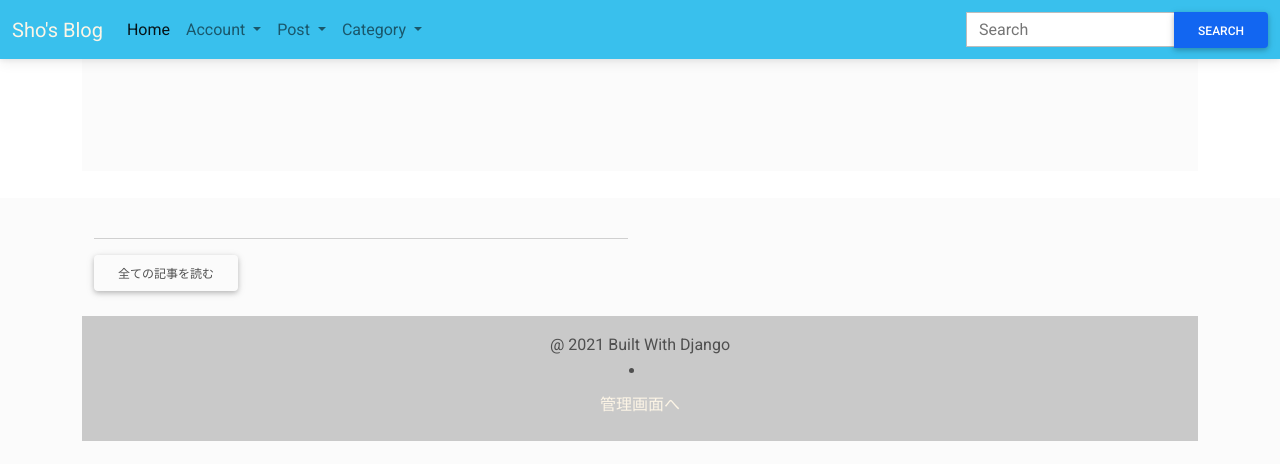
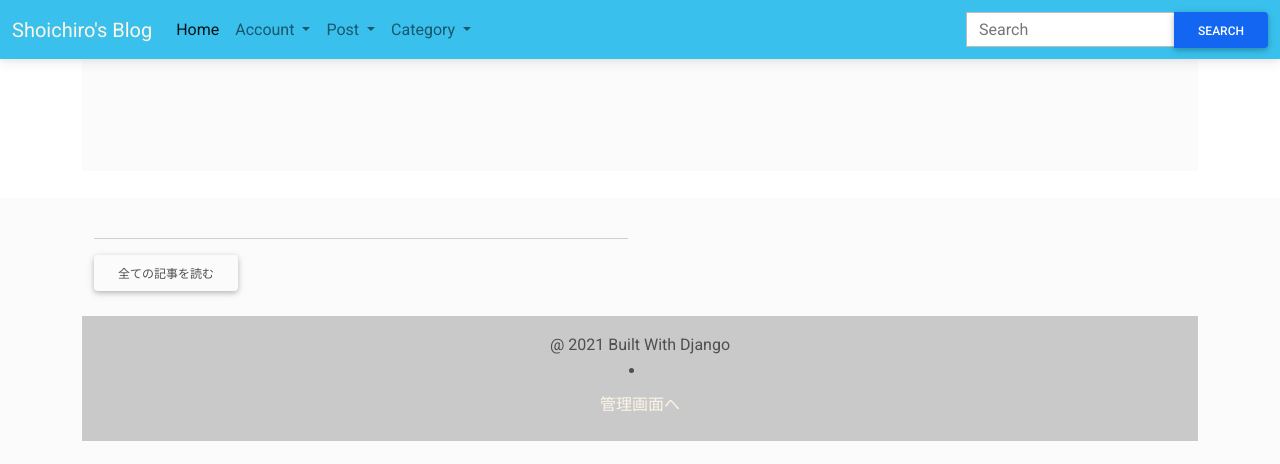
Before and after one commit to shoichiroharada0093/udemy-0092, a Django app: page / in a window 1280 px wide. Shown: the top 464 px of the page. Run offline with Django 3.2, Linux system fonts and the light colour scheme; data that the repository does not hold is empty; some libraries are stand-ins or nearby versions.

Commit message:
タイトル変更

```diff
--- a/myapp/templates/myapp/base.html
+++ b/myapp/templates/myapp/base.html
@@ -25,7 +25,7 @@
         <!-- Container wrapper -->
         <div class="container-fluid bg-info">
             <!-- Navbar brand -->
-            <a class="navbar-brand" style="color: oldlace;" href="/">Sho's Blog</a>
+            <a class="navbar-brand" style="color: oldlace;" href="/">Shoichiro's Blog</a>
 
             <!-- Toggle button -->
             <button class="navbar-toggler" type="button" data-mdb-toggle="collapse"
```
